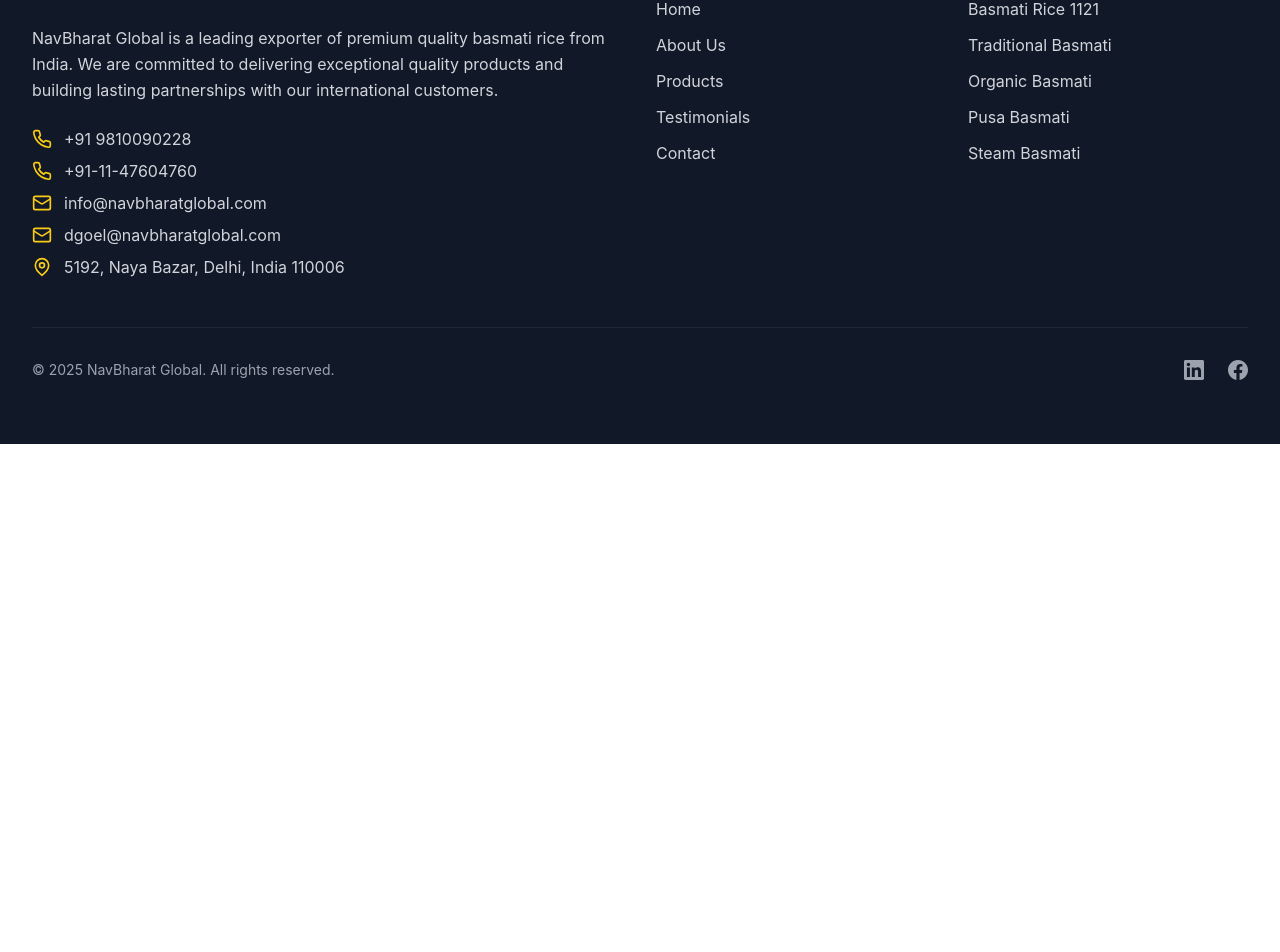
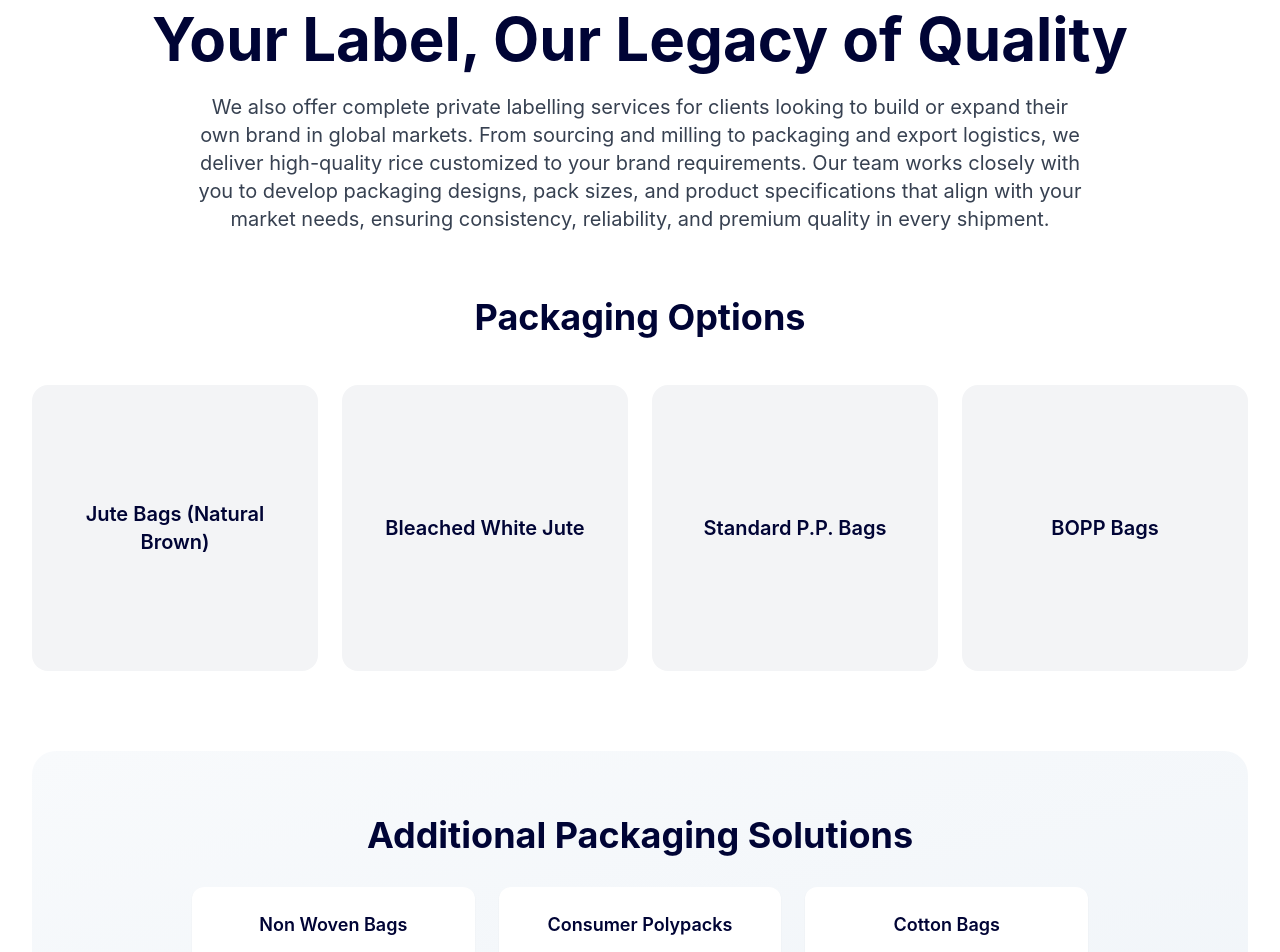
Before and after one commit to syk6n/riceexport, a React (Vite) app: page /private-labelling in a window 1280 px wide. Shown: the part 119-1071 px from the top of the page. Before the commit the page ends 800 px from the top, so only its background shows below. Built offline with nearby package versions, Linux system fonts and the light colour scheme.

Commit message:
new page

```diff
--- a/src/App.tsx
+++ b/src/App.tsx
@@ -10,6 +10,7 @@ import Footer from './components/Footer';
 import About from './pages/About';
 import Products from './pages/Products';
 import ContactPage from './pages/Contact';
+import PrivateLabelling from './pages/PrivateLabelling';
 
 function ScrollToTop() {
   const { pathname } = useLocation();
@@ -39,6 +40,7 @@ function App() {
           } />
           <Route path="/about" element={<About />} />
           <Route path="/products" element={<Products />} />
+          <Route path="/private-labelling" element={<PrivateLabelling />} />
           <Route path="/contact" element={<ContactPage />} />
         </Routes>
         <Footer />
--- a/src/components/DarkHeader.tsx
+++ b/src/components/DarkHeader.tsx
@@ -20,6 +20,7 @@ const DarkHeader = () => {
     { name: 'Home', href: '/' },
     { name: 'About', href: '/about' },
     { name: 'Products', href: '/products' },
+    { name: 'Private Labelling', href: '/private-labelling' },
   ];
 
   return (
@@ -80,7 +81,7 @@ const DarkHeader = () => {
                 ? 'bg-yellow-400 text-gray-900 hover:bg-yellow-300 shadow-lg'
                 : 'bg-yellow-400 text-gray-900 hover:bg-yellow-300'
             }`}>
-              Get in touch
+              Contact
             </Link>
           </div>
 
@@ -130,7 +131,7 @@ const DarkHeader = () => {
               ))}
             <div className="pt-4 space-y-2 border-t border-gray-200">
                 <Link to="/contact" className="bg-yellow-400 text-gray-900 px-6 py-2 rounded-full font-semibold hover:bg-yellow-300 transition-colors duration-200 w-full text-center block" onClick={() => setIsMenuOpen(false)}>
-                  Get in touch
+                  Contact
                 </Link>
               </div>
             </nav>
--- a/src/components/Header.tsx
+++ b/src/components/Header.tsx
@@ -20,6 +20,7 @@ const Header = () => {
     { name: 'Home', href: '/' },
     { name: 'About', href: '/about' },
     { name: 'Products', href: '/products' },
+    { name: 'Private Labelling', href: '/private-labelling' },
     { name: 'Contact', href: '/contact' },
   ];
 
@@ -72,8 +73,8 @@ const Header = () => {
                   to={item.href}
                   className={`font-medium transition-all duration-300 ${
                     isScrolled
-                      ? 'text-gray-800 hover:text-gray-600'
-                      : 'text-white/90 hover:text-white'
+                      ? 'text-gray-800 hover:text-blue-600'
+                      : 'text-white/90 hover:text-blue-400'
                   }`}
                 >
                   {item.name}
@@ -84,8 +85,8 @@ const Header = () => {
                   href={item.href}
                   className={`font-medium transition-all duration-300 ${
                     isScrolled
-                      ? 'text-gray-800 hover:text-gray-600'
-                      : 'text-white/90 hover:text-white'
+                      ? 'text-gray-800 hover:text-blue-600'
+                      : 'text-white/90 hover:text-blue-400'
                   }`}
                 >
                   {item.name}
@@ -129,8 +130,8 @@ const Header = () => {
                     to={item.href}
                     className={`font-medium transition-colors duration-200 py-2 ${
                       isScrolled
-                        ? 'text-gray-800 hover:text-gray-600'
-                        : 'text-white/90 hover:text-white'
+                        ? 'text-gray-800 hover:text-blue-600'
+                        : 'text-white/90 hover:text-blue-400'
                     }`}
                     onClick={() => setIsMenuOpen(false)}
                   >
@@ -142,8 +143,8 @@ const Header = () => {
                     href={item.href}
                     className={`font-medium transition-colors duration-200 py-2 ${
                       isScrolled
-                        ? 'text-gray-800 hover:text-gray-600'
-                        : 'text-white/90 hover:text-white'
+                        ? 'text-gray-800 hover:text-blue-600'
+                        : 'text-white/90 hover:text-blue-400'
                     }`}
                     onClick={() => setIsMenuOpen(false)}
                   >
--- /dev/null
+++ b/src/pages/PrivateLabelling.tsx
@@ -0,0 +1,79 @@
+import DarkHeader from '../components/DarkHeader';
+import Footer from '../components/Footer';
+
+const PrivateLabelling = () => {
+  const packagingOptions = [
+    { name: 'Jute Bags (Natural Brown)' },
+    { name: 'Bleached White Jute' },
+    { name: 'Standard P.P. Bags' },
+    { name: 'BOPP Bags' },
+    { name: 'Non Woven Bags' },
+    { name: 'Consumer Polypacks' },
+    { name: 'Cotton Bags' }
+  ];
+
+  return (
+    <div className="min-h-screen bg-white">
+      <DarkHeader />
+
+      <section className="pt-32 pb-20 px-4 sm:px-6 lg:px-8">
+        <div className="max-w-7xl mx-auto">
+          <div className="text-center mb-16">
+            <h1 className="text-4xl sm:text-5xl lg:text-6xl font-bold text-[#000435] mb-6">
+              Your Label, Our Legacy of Quality
+            </h1>
+            <p className="text-lg sm:text-xl text-gray-700 max-w-4xl mx-auto leading-relaxed">
+              We also offer complete private labelling services for clients looking to build or expand
+              their own brand in global markets. From sourcing and milling to packaging and export logistics,
+              we deliver high-quality rice customized to your brand requirements. Our team works closely with
+              you to develop packaging designs, pack sizes, and product specifications that align with your
+              market needs, ensuring consistency, reliability, and premium quality in every shipment.
+            </p>
+          </div>
+
+          <div className="mb-20">
+            <h2 className="text-3xl sm:text-4xl font-bold text-[#000435] mb-12 text-center">
+              Packaging Options
+            </h2>
+            <div className="grid grid-cols-1 md:grid-cols-2 lg:grid-cols-4 gap-6">
+              {packagingOptions.slice(0, 4).map((option, index) => (
+                <div
+                  key={index}
+                  className="aspect-square bg-gray-100 rounded-2xl overflow-hidden group hover:shadow-xl transition-all duration-300"
+                >
+                  <div className="w-full h-full flex items-center justify-center p-8">
+                    <h3 className="text-xl font-semibold text-[#000435] text-center">
+                      {option.name}
+                    </h3>
+                  </div>
+                </div>
+              ))}
+            </div>
+          </div>
+
+          <div className="bg-gradient-to-br from-slate-50 to-slate-100 rounded-3xl p-8 sm:p-12 lg:p-16">
+            <h2 className="text-3xl sm:text-4xl font-bold text-[#000435] mb-8 text-center">
+              Additional Packaging Solutions
+            </h2>
+            <div className="grid grid-cols-1 sm:grid-cols-2 lg:grid-cols-3 gap-6 max-w-4xl mx-auto">
+              {packagingOptions.slice(4).map((option, index) => (
+                <div
+                  key={index}
+                  className="bg-white rounded-xl p-6 text-center shadow-sm hover:shadow-md transition-shadow duration-200"
+                >
+                  <h3 className="text-lg font-semibold text-[#000435]">
+                    {option.name}
+                  </h3>
+                </div>
+              ))}
+            </div>
+          </div>
+        </div>
+      </section>
+
+      <Footer />
+    </div>
+  );
+};
+
+export default PrivateLabelling;
```
